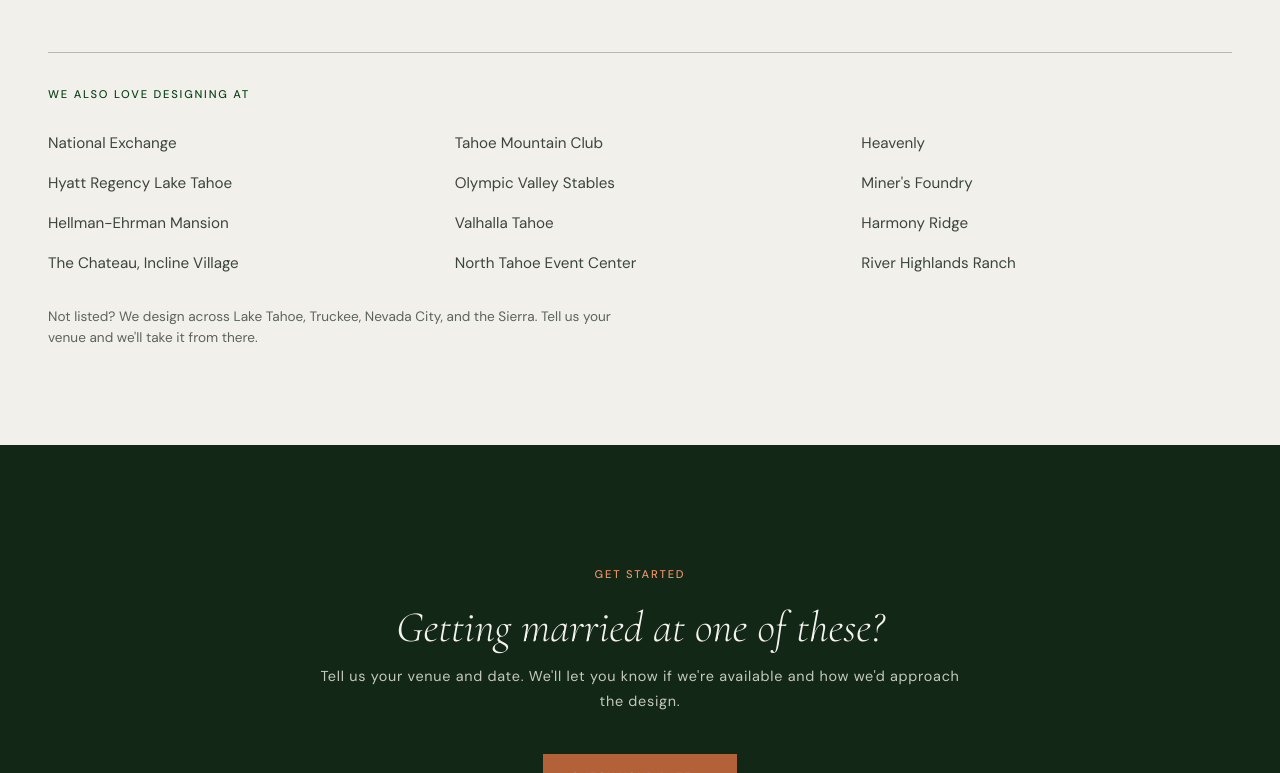
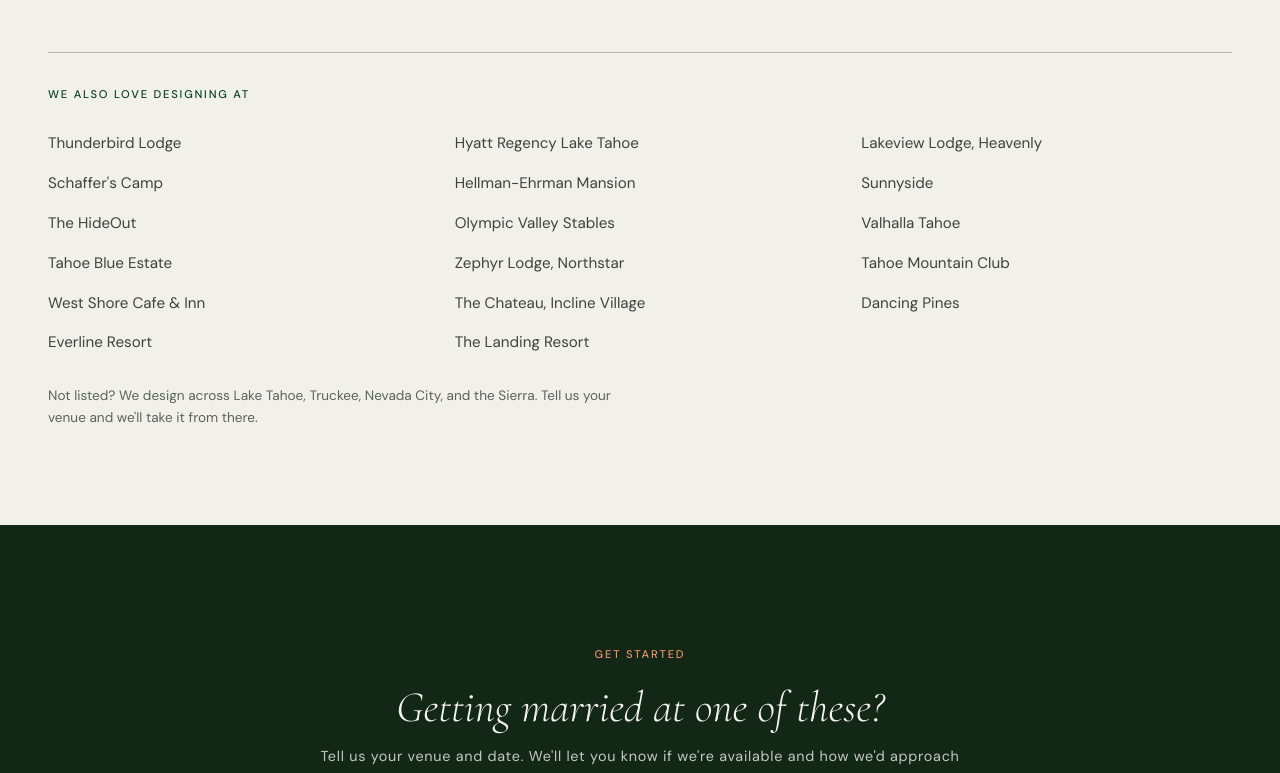
Before and after one commit to jshplhm/goldenflowers, a Jekyll site: the page built from venues/index.md, in a window 1280 px wide and 900 px high, scrolled down 637 px, cut to the strip 127-900 px from the top of the window. Built offline with Jekyll 4.4.1, drawn with Linux system fonts in a browser that asks for light colours.

Commit message:
cleanup: update venues 'also love' list to the ranked Tahoe venue set (budget order)
Co-Authored-By: Claude Opus 4.8 <noreply@anthropic.com>

```diff
--- a/venues/index.md
+++ b/venues/index.md
@@ -40,18 +40,23 @@ no_prefooter: true
     <div class="venues-more">
       <p class="label">We also love designing at</p>
       <ul class="venues-more-list">
-        <li>National Exchange</li>
+        <li>Thunderbird Lodge</li>
+        <li>Schaffer's Camp</li>
+        <li>The HideOut</li>
+        <li>Tahoe Blue Estate</li>
+        <li>West Shore Cafe &amp; Inn</li>
+        <li>Everline Resort</li>
         <li>Hyatt Regency Lake Tahoe</li>
         <li>Hellman-Ehrman Mansion</li>
+        <li>Olympic Valley Stables</li>
+        <li>Zephyr Lodge, Northstar</li>
         <li>The Chateau, Incline Village</li>
+        <li>The Landing Resort</li>
+        <li>Lakeview Lodge, Heavenly</li>
+        <li>Sunnyside</li>
+        <li>Valhalla Tahoe</li>
         <li>Tahoe Mountain Club</li>
-        <li>Olympic Valley Stables</li>
-        <li>Valhalla Tahoe</li>
-        <li>North Tahoe Event Center</li>
-        <li>Heavenly</li>
-        <li>Miner's Foundry</li>
-        <li>Harmony Ridge</li>
-        <li>River Highlands Ranch</li>
+        <li>Dancing Pines</li>
       </ul>
       <p class="venues-more-note">Not listed? We design across Lake Tahoe, Truckee, Nevada City, and the Sierra. Tell us your venue and we'll take it from there.</p>
     </div>
```
